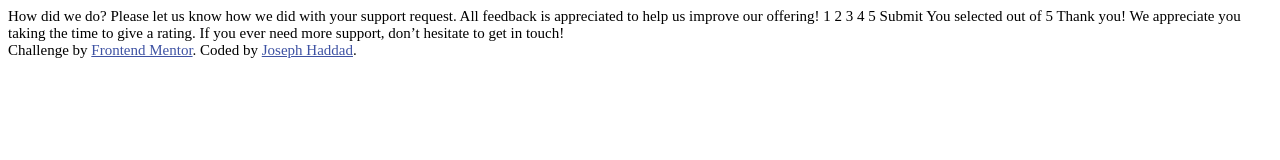
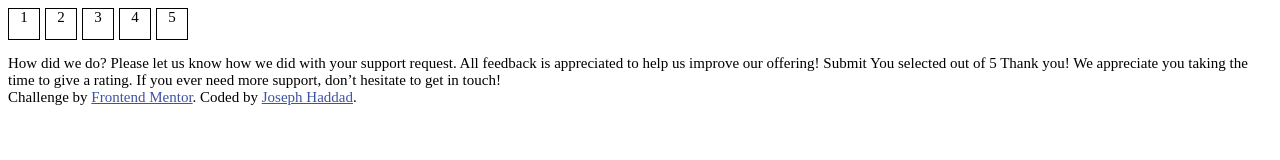
Before and after one commit to joehaddad1000/Interactive-rating-component, a plain HTML site: page index.html in a window 1280 px wide. Drawn offline with Linux system fonts and the light colour scheme.

Commit message:
added js and css

```diff
--- a/index.html
+++ b/index.html
@@ -15,14 +15,32 @@
 
 <body>
 
+  <div class="rating">
+    <div class="rate" id="rate1">1</div>
+    <div class="rate" id="rate2">2</div>
+    <div class="rate" id="rate3">3</div>
+    <div class="rate" id="rate4">4</div>
+    <div class="rate" id="rate5">5</div>
+  </div>
+  <p id="output"></p>
+
+  <script>
+    const rates = document.querySelectorAll('.rate');
+    const output = document.querySelector('#output');
+
+    rates.forEach(rate => {
+      rate.addEventListener('click', function() {
+        const selectedRate = this.textContent;
+        output.textContent = `You selected ${selectedRate} of 5`;
+      });
+    });
+  </script>
   <!-- Rating state start -->
 
   How did we do?
 
   Please let us know how we did with your support request. All feedback is appreciated
   to help us improve our offering!
-
-  1 2 3 4 5
 
   Submit
 
--- a/style.css
+++ b/style.css
@@ -11,6 +11,21 @@ body {
   font-size: .9375rem;
 }
 
+.rating {
+  display: flex;
+}
+
+.rate {
+  width: 30px;
+  height: 30px;
+  border: 1px solid black;
+  text-align: center;
+  margin-right: 5px;
+  cursor: pointer;
+}
+
+
+
 .attribution a {
   color: hsl(228, 45%, 44%);
 }
```
